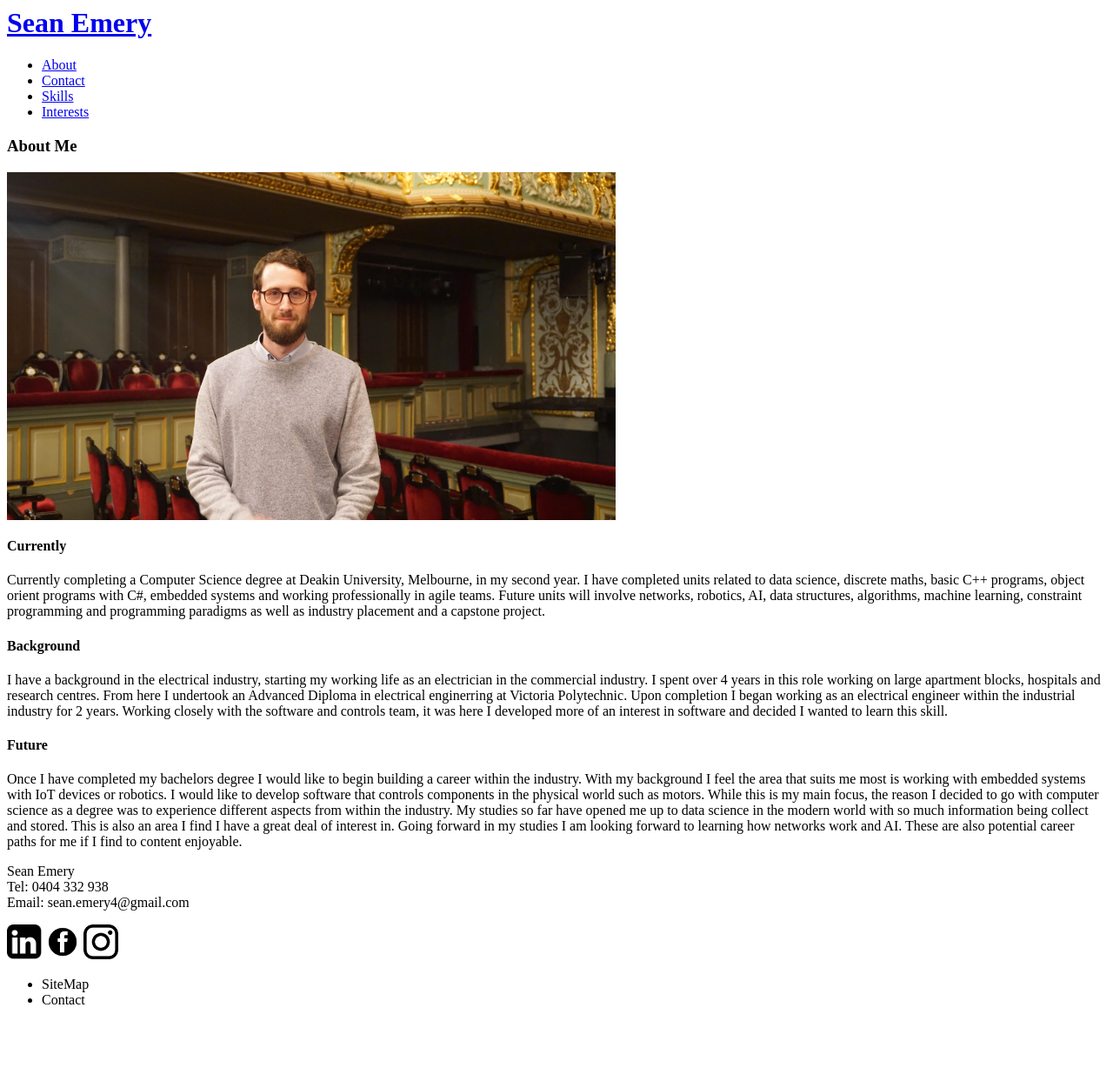
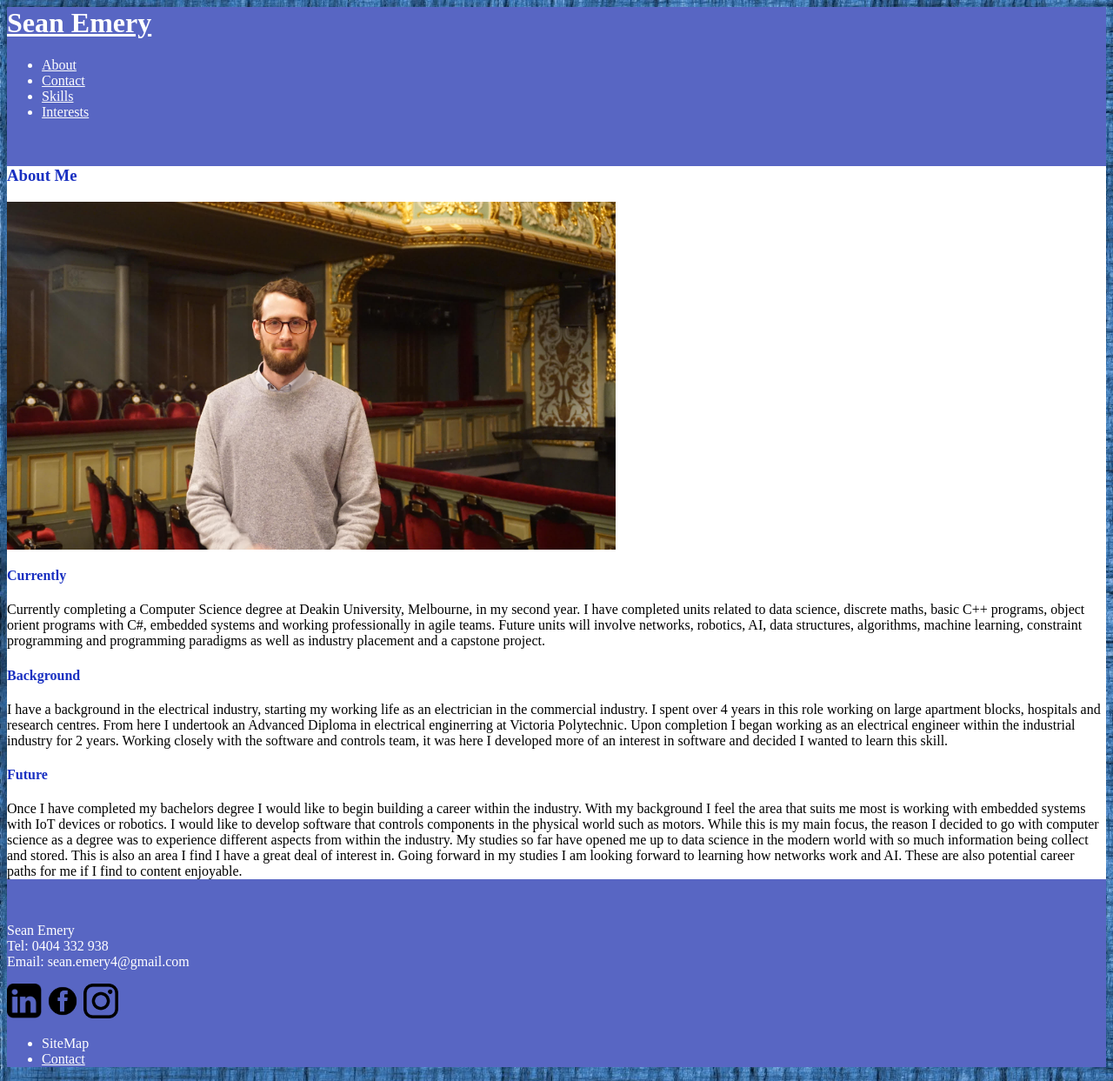
Before and after one commit to SeanEmery4/SeanEmeryWebsite, a plain HTML site: page about.html in a window 1280 px wide. Shown: the whole page at 87% size. Before the commit the page ends 1175 px from the top, so only its background shows below. Drawn offline with Linux system fonts and the light colour scheme.

Commit message:
CSS update

```diff
--- a/about.html
+++ b/about.html
@@ -1,4 +1,7 @@
 <html>
+<head>
+  <link rel="stylesheet" type="text/css" href="style.css">
+</head>
 <body>
   <header>
     <h1><a href="index.html">Sean Emery</a></h1>
@@ -6,8 +9,10 @@
       <li><a href="about.html">About</a></li>
       <li><a href="contact.html">Contact</a></li>
       <li><a href="skills.html">Skills</a></li>
-      <li><a href="interests.html">Interests</a></li>
+      <li><a href="interest.html">Interests</a></li>
     </ul>
+
+    <br>
 
     <div>
       <h3>About Me</h3>
@@ -49,6 +54,8 @@
       </p>
     </div>
 
+    <br>
+
     <footer>
       <p>
         Sean Emery<br>
@@ -60,7 +67,7 @@
       <a href="https://www.instagram.com/seanemery91/?hl=en"><img src="img/insta.png" width="40" height="40"></a>
       <ul>
         <li>SiteMap</li>
-        <li>Contact</li>
+        <li><a href="contact.html">Contact</a></li>
       </ul>
     </footer>
 </body>
--- /dev/null
+++ b/style.css
@@ -0,0 +1,26 @@
+body
+{
+  background: url(img/background.jpg)
+}
+
+h1, h2, h3, h4, h5, h6
+{
+  color: #1930C1;
+}
+
+header
+{
+  background: #5866C3;
+  color: #FFFFFF;
+}
+
+div
+{
+  background: #FFFFFF;
+  color: #000000;
+}
+
+a
+{
+  color: #FFFFFF;
+}
```
Also changed, not shown: contact.html (+9 -2 lines), index.html (+8 -1 lines), interest.html (+9 -2 lines), skills.html (+9 -2 lines), img/background.jpg (added).
